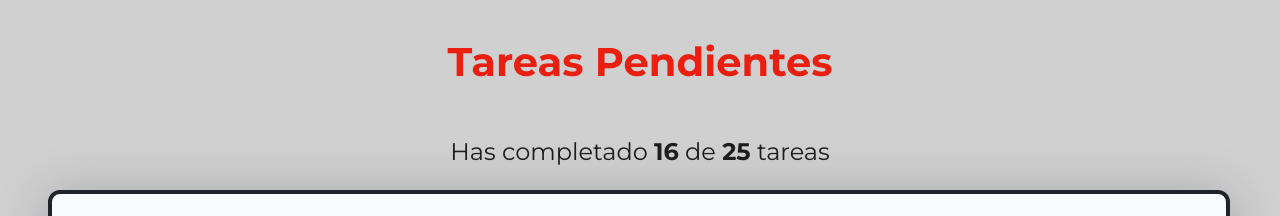
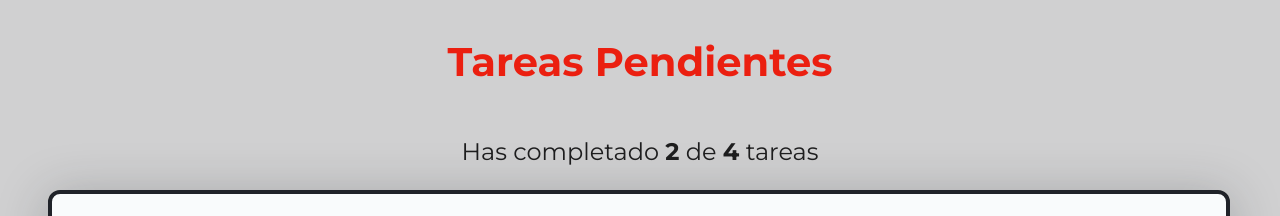
Before and after one commit to platzi/curso-react-intro, a React (Create React App) app: page / in a window 1280 px wide. Shown: the top 216 px of the page. Built offline with nearby package versions, Linux system fonts and the light colour scheme.

Commit message:
agregamos onSearch, onState y contador de ToDos

```diff
--- a/src/App.js
+++ b/src/App.js
@@ -1,3 +1,4 @@
+import React from 'react';
 import { TodoCounter } from './TodoCounter';
 import { TodoSearch } from './TodoSearch';
 import { TodoList } from './TodoList';
@@ -14,12 +15,25 @@ const defaultTodos =[
 ];
 
 function App() {
+  const [todos, setTodos] = React.useState(defaultTodos);
+  const [searchValue, setSearchValue] = React.useState('');
+
+  const completedTodos = todos.filter(todo=>!!todo.completed).length;
+  const totalTodos = todos.length;
+
+  console.log ('Los usuarios buscan ToDos de ' + searchValue);
+
   return (
    <>
       <h1 className='TodoCounter-title'>Tareas Pendientes</h1>
-      <TodoCounter completed={16} total={25}/>
+      <TodoCounter
+      completed={completedTodos}
+      total={totalTodos}/>
 
-      <TodoSearch/>
+      <TodoSearch
+      searchValue={searchValue}
+      setSearchValue={setSearchValue}
+      />
 
       <TodoList >
         {defaultTodos.map(todo =>(
--- a/src/CreateTodoButton.js
+++ b/src/CreateTodoButton.js
@@ -2,7 +2,14 @@ import './CreateTodoButton.css';
 
 function CreateTodoButton(){
     return(
-        <button className='CreateTodoButton'>+</button>
+        <button className='CreateTodoButton' onClick={
+          (event)=> {
+            console.log('Le diste click')
+            console.log(event)
+            console.log(event.target)
+          }
+        }
+        >+</button>
         );
 }
 
--- a/src/TodoSearch.js
+++ b/src/TodoSearch.js
@@ -1,7 +1,19 @@
+import React from 'react';
 import './TodoSearch.css';
-function TodoSearch(){
+
+function TodoSearch({
+    searchValue,
+    setSearchValue,
+}){
     return(
-        <input placeholder="Ingresa aquí tu tarea" className='TodoSearch'/>
+        <input
+        placeholder="Ingresa aquí tu tarea"
+        className='TodoSearch'
+        value = {searchValue}
+        onChange={(event)=>{
+            setSearchValue(event.target.value);
+        }}
+        />
     );
 }
 
```
